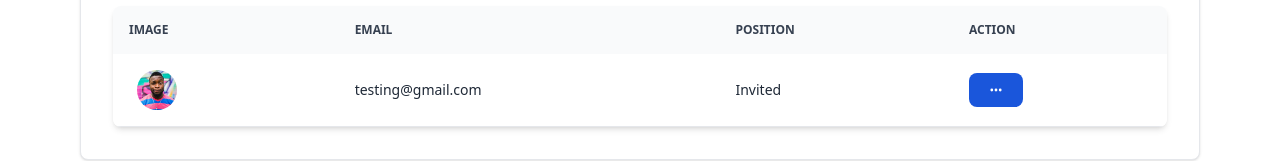
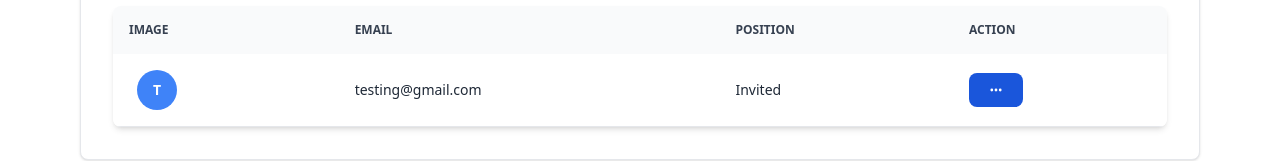
Before and after one commit to patrickiyiakimo/retro-manager, a React (Create React App) app: page /inviteteam in a window 1280 px wide. Shown: the part 440-601 px from the top of the page. Built offline with nearby package versions, Linux system fonts and the light colour scheme.

Commit message:
made the first letter of the email show as an avatar

```diff
--- a/src/pages/invites/InvitesTable.tsx
+++ b/src/pages/invites/InvitesTable.tsx
@@ -1,6 +1,63 @@
-import InviteEditModal from './InviteEditModal';
+// import InviteEditModal from './InviteEditModal';
+
+// export default function InvitesTable() {
+//   return (
+//     <div>
+//       <div className="relative mt-20 overflow-x-auto shadow-md sm:rounded-lg">
+//         <table className="w-full text-left text-sm text-gray-500 dark:text-gray-400 rtl:text-right">
+//           <thead className="bg-gray-50 text-xs uppercase text-gray-700 dark:bg-gray-700 dark:text-white">
+//             <tr>
+//               <th scope="col" className="p-4">
+//                 Image
+//               </th>
+//               <th scope="col" className="px-6 py-3">
+//                 Email
+//               </th>
+//               <th scope="col" className="px-6 py-3">
+//                 Position
+//               </th>
+//               <th scope="col" className="px-6 py-3">
+//                 Action
+//               </th>
+//             </tr>
+//           </thead>
+//           <tbody className="text-white">
+//             <tr className="border-b bg-white hover:bg-gray-50 dark:border-gray-700 dark:bg-gray-800 dark:hover:bg-gray-600 ">
+//               <th
+//                 scope="row"
+//                 className="flex items-center whitespace-nowrap px-6 py-4 text-gray-900 dark:text-white"
+//               >
+//                 <img
+//                   className="size-10 rounded-full"
+//                   src="/images/profile-picture-1-retro-manager.jpg"
+//                   alt="profile-logo"
+//                 />
+//                 <div className="ps-3"></div>
+//               </th>
+//               <td className="px-6 py-4">
+//                 <div className="font-normal text-gray-800 dark:text-white">testing@gmail.com</div>
+//               </td>
+//               <td className="px-6 py-4 text-gray-800 dark:text-white">Invited</td>
+//               <td className="px-6 py-4">
+//                <InviteEditModal />
+//               </td>
+//             </tr>
+//           </tbody>
+//         </table>
+//       </div>
+//     </div>
+//   );
+// }
+
+
+
+
+import InviteEditModal from "./InviteEditModal";
 
 export default function InvitesTable() {
+  const email = "testing@gmail.com"; // Example email, replace with your data source
+  const firstLetter = email.charAt(0).toUpperCase(); // Get the first letter and convert to uppercase
+
   return (
     <div>
       <div className="relative mt-20 overflow-x-auto shadow-md sm:rounded-lg">
@@ -27,19 +84,21 @@ export default function InvitesTable() {
                 scope="row"
                 className="flex items-center whitespace-nowrap px-6 py-4 text-gray-900 dark:text-white"
               >
-                <img
-                  className="size-10 rounded-full"
-                  src="/images/profile-picture-1-retro-manager.jpg"
-                  alt="profile-logo"
-                />
+                <div className="flex h-10 w-10 items-center justify-center rounded-full bg-blue-500 font-bold text-white">
+                  {firstLetter} {/* Display the first letter as avatar */}
+                </div>
                 <div className="ps-3"></div>
               </th>
               <td className="px-6 py-4">
-                <div className="font-normal text-gray-800 dark:text-white">testing@gmail.com</div>
+                <div className="font-normal text-gray-800 dark:text-white">
+                  {email}
+                </div>
               </td>
-              <td className="px-6 py-4 text-gray-800 dark:text-white">Invited</td>
+              <td className="px-6 py-4 text-gray-800 dark:text-white">
+                Invited
+              </td>
               <td className="px-6 py-4">
-               <InviteEditModal />
+                <InviteEditModal />
               </td>
             </tr>
           </tbody>
```
Also changed, not shown: src/pages/invites/InviteTeamModal.tsx (+177 -0 lines), src/pages/invites/InviteTeamMembers.tsx (line endings or trailing spaces).
